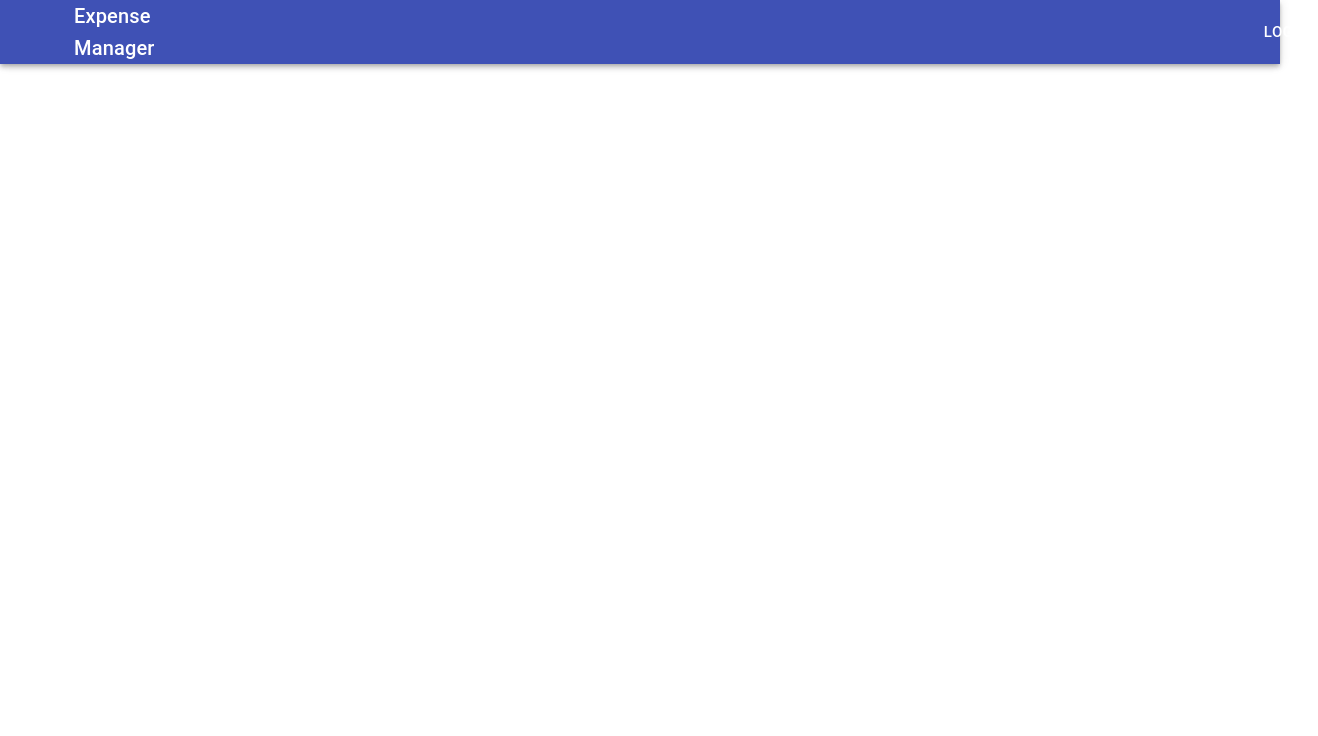
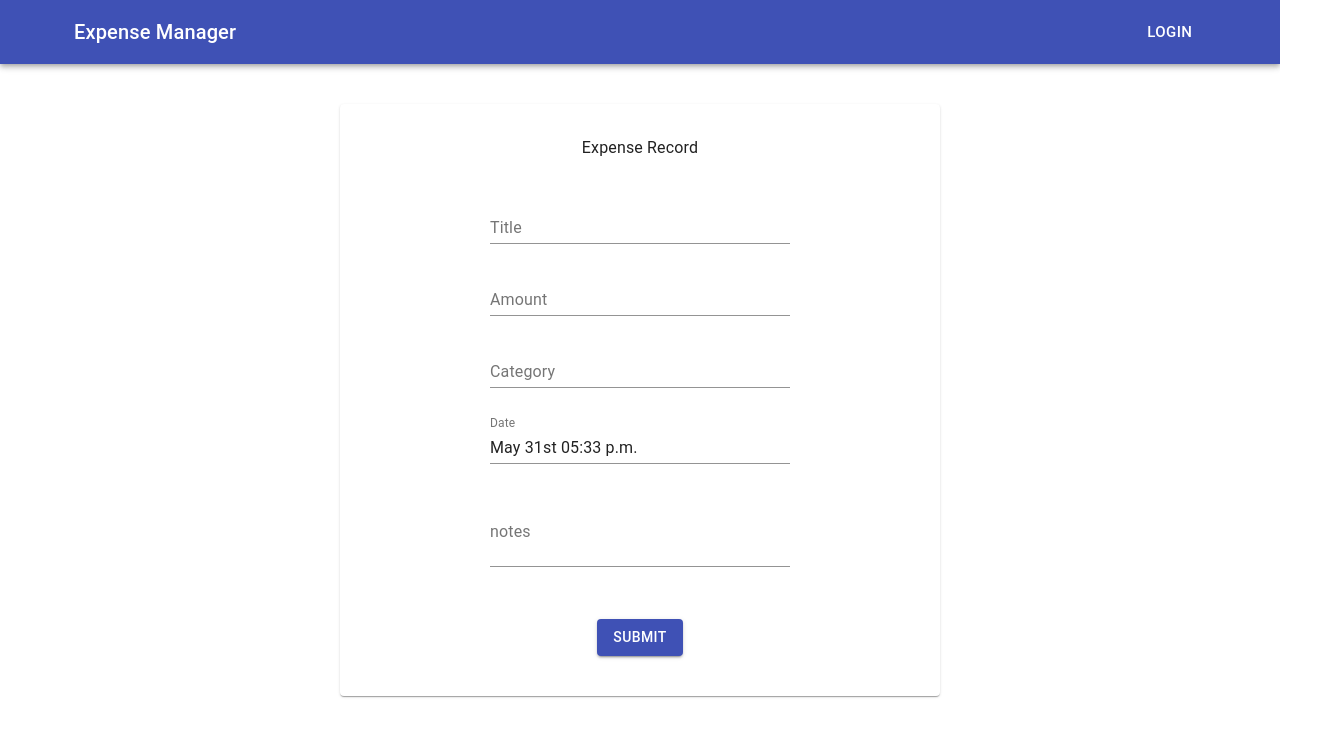
Before and after one commit to jimil749/Expense-Manager-Frontend, a React (Create React App) app: page /add in a window 1280 px wide. Shown: the top 736 px of the page, 1318 px wide, since content can reach past the window. Built offline with nearby package versions, Linux system fonts and the light colour scheme.

Commit message:
feat: expense add ui

```diff
--- a/package.json
+++ b/package.json
@@ -3,12 +3,15 @@
   "version": "0.1.0",
   "private": true,
   "dependencies": {
+    "@date-io/date-fns": "^1.3.13",
     "@material-ui/core": "^4.10.0",
     "@material-ui/icons": "^4.9.1",
+    "@material-ui/pickers": "^3.2.10",
     "@testing-library/jest-dom": "^4.2.4",
     "@testing-library/react": "^9.3.2",
     "@testing-library/user-event": "^7.1.2",
     "axios": "^0.19.2",
+    "date-fns": "^2.14.0",
     "react": "^16.13.1",
     "react-dom": "^16.13.1",
     "react-router-dom": "^5.1.2",
--- a/src/App.js
+++ b/src/App.js
@@ -13,18 +13,23 @@ import AppBar from '@material-ui/core/AppBar'
 import Toolbar from '@material-ui/core/Toolbar'
 import Typography from '@material-ui/core/Typography'
 import Button from '@material-ui/core/Button'
+import AddIcon from '@material-ui/icons/Add'
 import { makeStyles } from '@material-ui/core/styles'
 import SignUp from './Components/SignUp'
 import expenseService from './Services/expense'
 import Dashboard from './Components/Dashboard'
+import AddExpense from './Components/AddExpense'
 
 
 const useStyles = makeStyles((theme) => ({
   button: {
-    marginLeft: 1100
+    marginLeft: 900
   },
   header: {
     marginLeft: 50,
+  },
+  addButton: {
+    marginLeft: 10
   }
 }))
 
@@ -67,6 +72,9 @@ function App() {
             <Button color='inherit' size='large'>
               EXPENSES
             </Button>
+            <Button color='default' variant='contained' className={classes.addButton} startIcon={<AddIcon />}>
+              <Link to = '/add'> ADD EXPENSES </Link>
+            </Button>
             <Button color = 'inherit' className = {classes.button} size = 'large' onClick = {handleLogout}>
                 <Link to = '/'> LOGOUT  </Link>
             </Button>
@@ -96,7 +104,11 @@ function App() {
               <SignUp />
             </Route>
             <Route path = '/dashboard'>
-              {user !== null ? <Dashboard user = {user} /> : <Redirect to="/signin" />}
+              {/* {user !== null ?  <Dashboard  /> : <Redirect to="/signin" />} */}
+              <Dashboard />
+            </Route>
+            <Route path='/add'>
+              <AddExpense />
             </Route>
             <Route exact path = "/">
               {user !== null ? <Redirect to="/dashboard" /> : <MainPage />}
--- /dev/null
+++ b/src/Components/AddExpense.js
@@ -0,0 +1,90 @@
+import React from 'react'
+import Card from '@material-ui/core/Card'
+import CardActions from '@material-ui/core/CardActions'
+import CardContent from '@material-ui/core/CardContent'
+import Button from '@material-ui/core/Button'
+import TextField from '@material-ui/core/TextField'
+import Typography from '@material-ui/core/Typography'
+import Icon from '@material-ui/core/Icon'
+import { makeStyles } from '@material-ui/core/styles'
+import { Link, Redirect } from 'react-router-dom'
+import { DateTimePicker, MuiPickersUtilsProvider } from '@material-ui/pickers'
+import DateFnsUtils from '@date-io/date-fns'
+
+const useStyles = makeStyles(theme => ({
+    card: {
+        maxWidth: 600,
+        margin: 'auto',
+        textAlign: 'center',
+        marginTop: theme.spacing(5),
+        paddingBottom: theme.spacing(2)
+    },
+    title: {
+        marginTop: theme.spacing(2),
+        color: theme.palette.openTitle,
+        fontSize: '1em'
+    },
+    textField: {
+        marginRight: theme.spacing(1),
+        marginLeft: theme.spacing(1),
+        width: 300
+    },
+    submit: {
+        margin: 'auto',
+        marginBottom: theme.spacing(2)
+    },
+    input: {
+        display: 'none'
+    },
+    filename: {
+        marginLeft: '10px'
+    }
+}))
+
+const AddExpense = () => {
+    const classes = useStyles()
+    return (
+        <div>
+            <Card className={classes.card}>
+                <CardContent>
+                    <Typography type="headline" component="h2" className={classes.title}>
+                        Expense Record
+                    </Typography>
+                    <br />
+                    <TextField id="title" label="Title" className={classes.textField} margin="normal"/>
+                    <br />
+                    <TextField id="amount" label="Amount" className={classes.textField} margin="normal" type="number"/>
+                    <br />
+                    <TextField id="category" label="Category" className={classes.textField} margin="normal"/>
+                    <br />
+                    <br />
+                    <MuiPickersUtilsProvider utils={DateFnsUtils}>
+                        <DateTimePicker
+                            label="Date"
+                            className={classes.textField}
+                            views={["year", "month", "date"]}
+                            showTodayButton
+                        />
+                    </MuiPickersUtilsProvider>
+                    <br />
+                    <br />
+                    <TextField
+                        id="multiline-flexible"
+                        label="notes"
+                        multiline
+                        rows="2"
+                        className={classes.textField}
+                        margin="normal"
+                    />
+                    <br />
+                    <br />
+                </CardContent>
+                <CardActions>
+                    <Button color="primary" variant="contained" className={classes.submit}>Submit</Button>
+                </CardActions>
+            </Card>
+        </div>
+    )
+}
+
+export default AddExpense
--- a/src/Components/Dashboard.js
+++ b/src/Components/Dashboard.js
@@ -4,6 +4,7 @@ import Divider from '@material-ui/core/Divider'
 import expenseService from '../Services/expense'
 import { makeStyles } from '@material-ui/core/styles'
 import { Typography } from '@material-ui/core'
+import { Link } from 'react-router-dom'
 
 const useStyles = makeStyles(theme => ({
     card: {
@@ -65,16 +66,22 @@ const useStyles = makeStyles(theme => ({
         fontSize: '1.15em',
         backgroundColor: '#f7f7f7',
         padding: '4px 0'
+    },
+    see: {
+        color: 'black'
     }
 }))
 
-const Dashboard = ({ user }) => {
+const Dashboard = () => {
 
     const classes = useStyles()
     const [expensePreview, setExpensePreview] = useState({month: 0, today: 0, yesterday: 0})
     const [expenseCategory, setExepenseCategory] = useState([])
 
     useEffect(() => {
+        console.log('hii')
+        const loggedUserJson = window.localStorage.getItem('loggedUser')
+        const user = JSON.parse(loggedUserJson)
         if (user.token) {
             expenseService.setToken(user.token)
             async function getPreview() {
@@ -92,6 +99,8 @@ const Dashboard = ({ user }) => {
     }, [])
 
     useEffect(() => {
+        const loggedUserJson = window.localStorage.getItem('loggedUser')
+        const user = JSON.parse(loggedUserJson)
         if (user.token) {
             expenseService.setToken(user.token)
             async function getPreview() {
@@ -137,6 +146,7 @@ const Dashboard = ({ user }) => {
                             ${expensePreview.yesterday ? expensePreview.yesterday.totalSpent : '0'}
                             <span className={classes.day}> yesterday</span>
                         </Typography>
+                        <Link to="/expenses/all"><Typography variant="h6" className={classes.see}>See more</Typography></Link>
                     </div>
                 </div>
                 <Divider />
```
Also changed, not shown: 1 other file (tests, documents, lock files or other folders).
